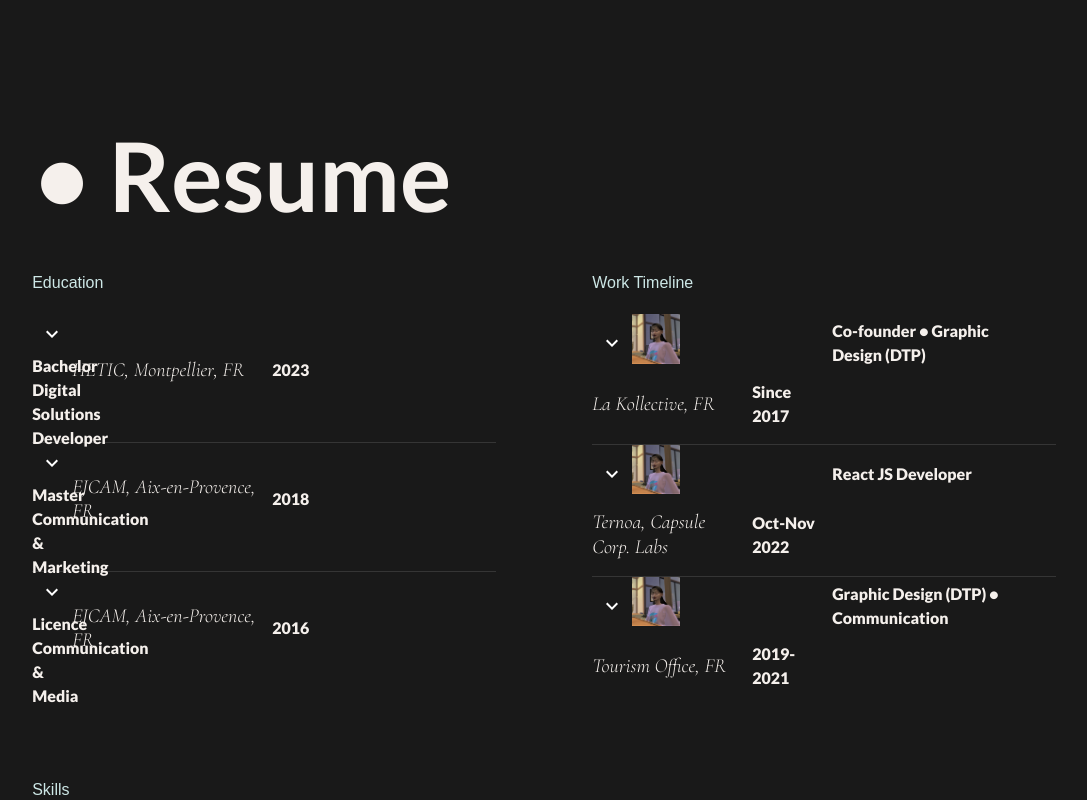
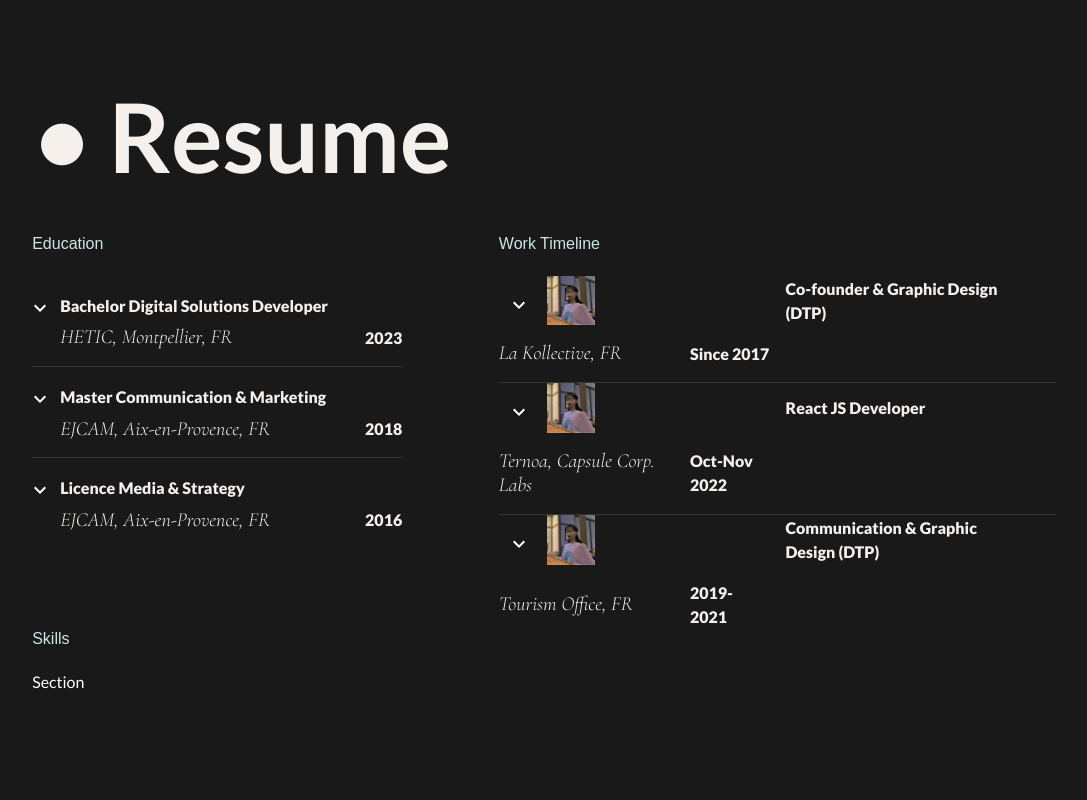
Before and after one commit to JulieChabanis/MinimalPortfolio, a React (Create React App) app: page / in a window 1280 px wide. Shown: the part 1740-2540 px from the top of the page, without its empty margins (147-1234 px from the left). After the commit the page ends 2434 px from the top, so only its background shows below. Built offline with nearby package versions, Linux system fonts and the light colour scheme; a web font is replaced by a local one.

Commit message:
Finalize Breakpoints for Education Section OK

```diff
--- a/src/components/Home/Resume/EducationSection/EducationSection.jsx
+++ b/src/components/Home/Resume/EducationSection/EducationSection.jsx
@@ -16,27 +16,39 @@ const EducationSection = () => {
         {/* Education 0 */}
           <Grid
             container
-            spacing={{ xs: 0, sm: 2, md: 2, lg: 2 }}
+            spacing={{ xs: 0, sm: 0, md: 1, lg: 0 }}
             alignItems="center"
           >
               <Grid
-                item xs={12} sm={1} md={1} lg={1}
-                marginLeft={{ xs: -1.5, sm: 0, md: 0, lg: 0}}
-                marginBottom={{ xs: -1 }}
+                item xs={12} sm={12} md={7} lg={12}
+                marginLeft={{ xs: -1.5, sm: -1.5, md: -1.5, lg: -1.5}}
+                marginBottom={{ xs: -1, sm: -1, md: 0, lg: -0.3 }}
+                marginTop={1.5}
               >
                 <IconButton onClick={() => handleToggle(0)}>
                   {expanded === 0 ? <ExpandLess /> : <ExpandMore />}
                 </IconButton>
-                <Typography variant="h10"> Bachelor Digital Solutions Developer</Typography>
-              </Grid>
-              <Grid item xs={10} sm={5} md={4} lg={5} paddingBottom={2}>
-                <Typography marginLeft={{ xs: 4, sm: 0, md: 0, lg: 0}} variant="h4">HETIC, Montpellier, FR</Typography>
+                <Typography variant="h10">
+                  {"Bachelor Digital Solutions Developer"}
+                </Typography>
               </Grid>
               <Grid
-                item xs={2} sm={1} md={1} lg={1}
-                paddingBottom={2}>
+                item xs={10} sm={10} md={4} lg={10}
+                paddingBottom={{ xs: 2, sm: 2, md:0, lg: 2}}
+              >
                 <Typography
-                  marginLeft={{ xs: 2, sm: 0, md: 0, lg: 0}}
+                  marginLeft={{ xs: 3.5, sm: 3.5, md: 0, lg: 3.5}}
+                  variant="h4"
+                >
+                {"HETIC, Montpellier, FR"}
+                </Typography>
+              </Grid>
+              <Grid
+                item xs={2} sm={2} md={1} lg={2}
+                paddingBottom={{ xs: 2, sm: 2, md:0, lg: 2}}
+              >
+                <Typography
+                  marginLeft={{ xs: 2, sm: 2, md: 3, lg: 3}}
                   variant="h10"
                 >
                   2023
@@ -45,7 +57,11 @@ const EducationSection = () => {
           </Grid>
 
         <Collapse in={expanded === 0} timeout="auto" unmountOnExit>
-              <Typography variant="h6" className={styles.collapsedText}>
+              <Typography
+                variant="h6"
+                paddingLeft={{xs: 3.5, sm: 3.5, md: 3.5, lg: 3.5}}
+                paddingBottom={{ xs: 2.5, sm: 2, md: 2, lg: 2.5}}
+                >
                  {"Design Thinking • JS • JAVA • API • Databases"}
               </Typography>
         </Collapse>
@@ -55,26 +71,53 @@ const EducationSection = () => {
         {/* Education 1 */}
         <Grid
             container
-            spacing={{ xs: 0, sm: 2, md: 2, lg: 2 }}
+            spacing={{ xs: 0, sm: 0, md: 1, lg: 0 }}
             alignItems="center"
           >
-              <Grid item xs={12} sm={1} md={1} lg={1} marginLeft={{ xs: -1.5, sm: 0, md: 0, lg: 0}} marginBottom={{ xs: -1 }}>
+              <Grid
+                item xs={12} sm={12} md={7} lg={12}
+                marginLeft={{ xs: -1.5, sm: -1.5, md: -1.5, lg: -1.5}}
+                marginBottom={{ xs: -1, sm: -1, md: 0, lg: -0.3 }}
+                marginTop={1.5}
+              >
                 <IconButton onClick={() => handleToggle(1)}>
                   {expanded === 1 ? <ExpandLess /> : <ExpandMore />}
                 </IconButton>
-                <Typography variant="h10"> Master Communication & Marketing</Typography>
+                <Typography variant="h10">
+                  {"Master Communication & Marketing"}
+                </Typography>
               </Grid>
-              <Grid item xs={10} sm={5} md={4} lg={5} paddingBottom={2}>
-                <Typography marginLeft={{ xs: 4, sm: 0, md: 0, lg: 0}} variant="h4">EJCAM, Aix-en-Provence, FR</Typography>
+              <Grid
+                item xs={10} sm={10} md={4} lg={10}
+                paddingBottom={{ xs: 2, sm: 2, md:0, lg: 2}}
+              >
+                <Typography
+                  marginLeft={{ xs: 3.5, sm: 3.5, md: 0, lg: 3.5}}
+                  variant="h4"
+                >
+                {"EJCAM, Aix-en-Provence, FR"}
+                </Typography>
               </Grid>
-              <Grid item xs={2} sm={1} md={1} lg={1} paddingBottom={2}>
-                <Typography marginLeft={{ xs: 2, sm: 0, md: 0, lg: 0}} variant="h10">2018</Typography>
+              <Grid
+                item xs={2} sm={2} md={1} lg={2}
+                paddingBottom={{ xs: 2, sm: 2, md:0, lg: 2}}
+              >
+                <Typography
+                  marginLeft={{ xs: 2, sm: 2, md: 3, lg: 3}}
+                  variant="h10"
+                >
+                  2018
+                </Typography>
               </Grid>
           </Grid>
 
         <Collapse in={expanded === 1} timeout="auto" unmountOnExit>
-              <Typography variant="h6" className={styles.collapsedText}>
-                 {"Development Strategy • Branding • Market research"}
+              <Typography
+                variant="h6"
+                paddingLeft={{xs: 3.5, sm: 3.5, md: 3.5, lg: 3.5}}
+                paddingBottom={{ xs: 2.5, sm: 2, md: 2, lg: 2.5}}
+                >
+                 {"Development Strategy • Branding • Market Research"}
               </Typography>
         </Collapse>
 
@@ -83,33 +126,54 @@ const EducationSection = () => {
         {/* Education 2 */}
         <Grid
             container
-            spacing={{ xs: 0, sm: 2, md: 2, lg: 2 }}
+            spacing={{ xs: 0, sm: 0, md: 1, lg: 0 }}
             alignItems="center"
           >
-              <Grid item xs={12} sm={1} md={1} lg={1} marginLeft={{ xs: -1.5, sm: 0, md: 0, lg: 0}} marginBottom={{ xs: -1 }}>
+              <Grid
+                item xs={12} sm={12} md={7} lg={12}
+                marginLeft={{ xs: -1.5, sm: -1.5, md: -1.5, lg: -1.5}}
+                marginBottom={{ xs: -1, sm: -1, md: 0, lg: -0.3 }}
+                marginTop={1.5}
+              >
                 <IconButton onClick={() => handleToggle(2)}>
                   {expanded === 2 ? <ExpandLess /> : <ExpandMore />}
                 </IconButton>
-                <Typography variant="h10">Licence Communication & Media</Typography>
+                <Typography variant="h10">
+                  {"Licence Media & Strategy"}
+                </Typography>
               </Grid>
-              <Grid item xs={10} sm={5} md={4} lg={5} paddingBottom={2}>
-                <Typography marginLeft={{ xs: 4, sm: 0, md: 0, lg: 0}} variant="h4">EJCAM, Aix-en-Provence, FR</Typography>
+              <Grid
+                item xs={10} sm={10} md={4} lg={10}
+                paddingBottom={{ xs: 2, sm: 2, md:0, lg: 2}}
+              >
+                <Typography
+                  marginLeft={{ xs: 3.5, sm: 3.5, md: 0, lg: 3.5}}
+                  variant="h4"
+                >
+                {"EJCAM, Aix-en-Provence, FR"}
+                </Typography>
               </Grid>
-              <Grid item xs={2} sm={1} md={1} lg={1} paddingBottom={2}>
-                <Typography marginLeft={{ xs: 2, sm: 0, md: 0, lg: 0}} variant="h10">2016</Typography>
+              <Grid
+                item xs={2} sm={2} md={1} lg={2}
+                paddingBottom={{ xs: 2, sm: 2, md:0, lg: 2}}
+              >
+                <Typography
+                  marginLeft={{ xs: 2, sm: 2, md: 3, lg: 3}}
+                  variant="h10"
+                >
+                  2016
+                </Typography>
               </Grid>
           </Grid>
 
-        <Collapse in={expanded === 0} timeout="auto" unmountOnExit>
-              <Typography variant="h6" className={styles.collapsedText}>
-                 {"Medias studies • Media strategy • New medias"}
+        <Collapse in={expanded === 2} timeout="auto" unmountOnExit>
+              <Typography
+                variant="h6"
+                paddingLeft={{xs: 3.5, sm: 3.5, md: 3.5, lg: 3.5}}
+                paddingBottom={{ xs: 2.5, sm: 2, md: 2, lg: 2.5}}
+                >
+                 {"Media Studies • Influence Strategy • New Media"}
               </Typography>
-        </Collapse>
-
-        <Collapse in={expanded === 2} timeout="auto" unmountOnExit>
-          <Typography variant="h6" className={styles.collapsedText}>
-            {"Media studies • Influence strategy • New Media"}
-          </Typography>
         </Collapse>
     </Box>
   );
--- a/src/components/Home/Resume/EducationSection/EducationSection.module.css
+++ b/src/components/Home/Resume/EducationSection/EducationSection.module.css
@@ -5,11 +5,6 @@
   color: transparent;
 }
 
-.collapsedText {
-  padding-left: 10%;
-  padding-bottom:8%;
-  padding-top: 2%;
-}
 
 .bck {
   background-color: #8ec9c8;
--- a/src/components/Home/Resume/Resume.jsx
+++ b/src/components/Home/Resume/Resume.jsx
@@ -5,6 +5,7 @@ import { Box, Grid, useTheme } from "@mui/material";
 
 import EducationSection from "./EducationSection/EducationSection";
 import WorkTimelineSection from "./WorkTimelineSection/WorkTimelineSection";
+import SkillsSection from "./Skills/SkillsSection";
 
 import { ParallaxSectionSubtitle } from "../../Effects/ParallaxSectionTitle/ParallaxSectionTitle";
 import PaddingResizeSection from "../../hooks/PaddingResizeSection";
@@ -22,7 +23,7 @@ const Resume = React.forwardRef(() => {
             <ParallaxSectionSubtitle baseVelocity={-2}>• Resume</ParallaxSectionSubtitle>
           </Box>
         <Grid container spacing={12}>
-          <Grid item xs={12} md={12} lg={6}>
+          <Grid item xs={12} sm={12} md={12} lg={5}>
               <Box sx={{ fontSize: theme.typography.h2, marginBottom: "1.4rem"}}>
                 Education
               </Box>
@@ -32,11 +33,11 @@ const Resume = React.forwardRef(() => {
               <Box sx={{ fontSize: theme.typography.h2, marginBottom: "1.4rem", marginTop: "5rem"}}>
                 Skills
               </Box>
-              <Box sx={{ fontSize: theme.typography.h6}}>
-                Sed ut perspiciatis unde omnis iste natus error sit voluptatem accusantium doloremque laudantium, totam rem aperiam, eaque ipsa quae ab illo inventore veritatis et quasi architecto beatae vitae dicta sunt explicabo. Nemo enim ipsam voluptatem quia voluptas sit aspernatur aut odit aut fugit, sed quia consequuntur magni
+              <Box>
+                <SkillsSection />
               </Box>
           </Grid>
-          <Grid item xs={12} md={6} lg={6}>
+          <Grid item xs={12} sm={12} md={12} lg={7}>
             <Box sx={{ fontSize: theme.typography.h2, marginBottom: "1.4rem"}}>
                 Work Timeline
             </Box>
--- /dev/null
+++ b/src/components/Home/Resume/Skills/SkillsSection.jsx
@@ -0,0 +1,9 @@
+import React from 'react'
+
+const SkillsSection = () => {
+  return (
+    <div>Section</div>
+  )
+}
+
+export default SkillsSection
--- a/src/components/Home/Resume/WorkTimelineSection/WorkTimelineSection.jsx
+++ b/src/components/Home/Resume/WorkTimelineSection/WorkTimelineSection.jsx
@@ -42,14 +42,12 @@ const WorkTimelineSection = () => {
             <Grid
               item xs={8} sm={5} md={5} lg={5}
               marginLeft={{ xs: -1.5, sm: 0, md: 0, lg: 0}}
-              marginBottom={{ xs: -1 }}
             >
-              <Typography variant="h10"> Co-founder • Graphic Design (DTP)</Typography>
+              <Typography variant="h10"> Co-founder & Graphic Design (DTP)</Typography>
             </Grid>
             <Grid
               item xs={8} sm={5} md={4} lg={4}
               paddingBottom={2}
-              paddingTop={1.5}
             >
               <Typography
                 marginLeft={{ xs: 10, sm: 0, md: 0, lg: 0}}
@@ -61,7 +59,6 @@ const WorkTimelineSection = () => {
             <Grid
               item xs={4} sm={1} md={1} lg={2}
               paddingBottom={2}
-              paddingTop={1.5}
             >
               <Typography
                 marginLeft={{ xs: 3.4, sm: 0, md: 0, lg: 0}}
@@ -119,7 +116,6 @@ const WorkTimelineSection = () => {
             <Grid
               item xs={8} sm={5} md={5} lg={5}
               marginLeft={{ xs: -1.5, sm: 0, md: 0, lg: 0}}
-              marginBottom={{ xs: -1 }}
             >
               <Typography variant="h10"> React JS Developer </Typography>
             </Grid>
@@ -197,18 +193,16 @@ const WorkTimelineSection = () => {
             <Grid
               item xs={8} sm={5} md={5} lg={5}
               marginLeft={{ xs: -1.5, sm: 0, md: 0, lg: 0}}
-              marginBottom={{ xs: -1 }}
             >
               <Typography
                 variant="h10"
               >
-                {"Graphic Design (DTP)  • Communication "}
+                {" Communication & Graphic Design (DTP) "}
               </Typography>
             </Grid>
             <Grid
               item xs={8} sm={5} md={4} lg={4}
               paddingBottom={2}
-              paddingTop={1.5}
             >
               <Typography
                 marginLeft={{ xs: 10, sm: 0, md: 0, lg: 0}}
@@ -220,7 +214,6 @@ const WorkTimelineSection = () => {
             <Grid
               item xs={4} sm={1} md={1} lg={2}
               paddingBottom={2}
-              paddingTop={1.5}
             >
               <Typography
                 marginLeft={{ xs: 3.4, sm: 0, md: 0, lg: 0}}
--- a/src/components/Home/Resume/WorkTimelineSection/WorkTimelineSection.module.css
+++ b/src/components/Home/Resume/WorkTimelineSection/WorkTimelineSection.module.css
@@ -9,7 +9,7 @@
   height: auto;
 
   @media (max-width: 600px) {
-      width: 2.5rem;
+      width: 2.3rem;
   }
 
   @media (min-width: 601px) and (max-width: 1411px) {
--- a/src/components/Theme/theme.js
+++ b/src/components/Theme/theme.js
@@ -178,7 +178,7 @@ export const themeSettings = (mode) => {
           fontSize: "0.8rem",
         },
         "@media (min-width: 601px)": {
-          fontSize: "0.9rem",
+          fontSize: "0.8rem",
         },
         fontWeight: 200,
         lineHeight: 2,
```
Also changed, not shown: src/components/Home/Resume/Skills/SkillsSection.module.css (added).
